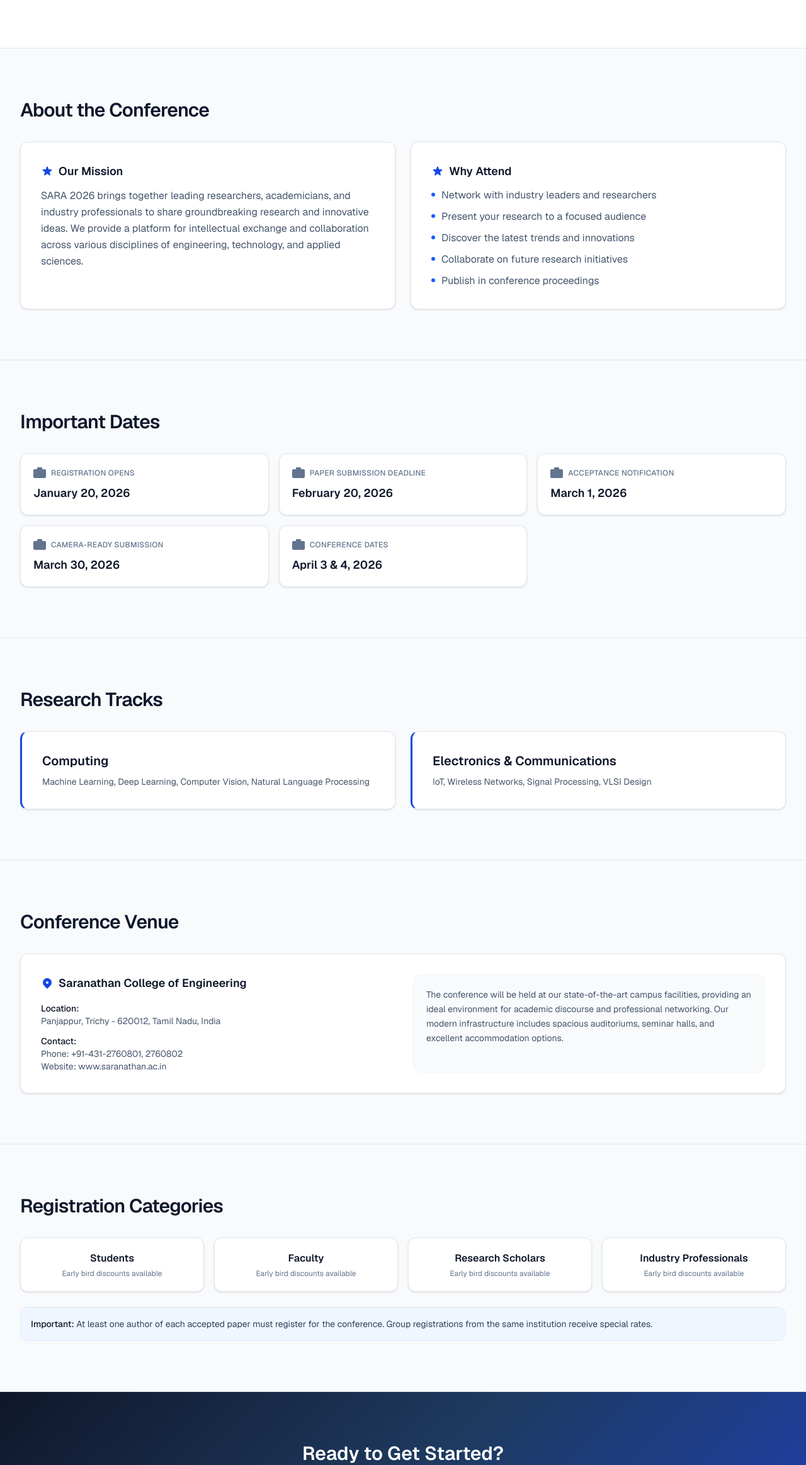
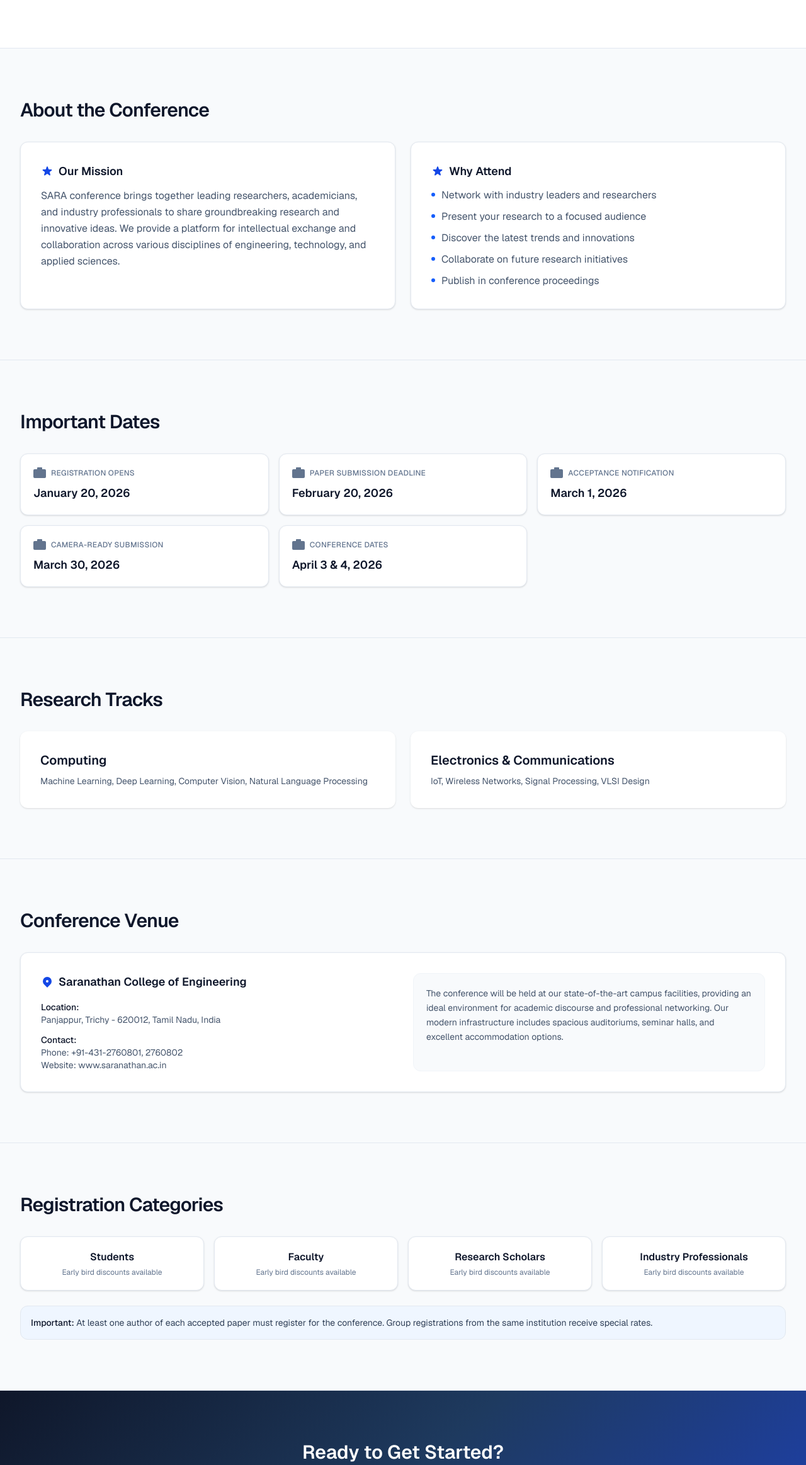
Before and after one commit to SaraConference2k25/conference-management-system-frontend, a Next.js app: page / in a window 1280 px wide. Shown: the part 1309-3635 px from the top of the page at 63% size. Built offline with nearby package versions, Linux system fonts and the light colour scheme; no server answers.

Commit message:
remove order in div  of home and regstration section

```diff
--- a/components/HomeSection.tsx
+++ b/components/HomeSection.tsx
@@ -72,7 +72,7 @@ export default function HomeSection() {
                 <AwardIcon className="w-5 h-5 text-blue-700" /> Our Mission
               </h4>
               <p className="text-sm sm:text-base text-slate-600 leading-relaxed">
-                SARA 2026 brings together leading researchers, academicians, and industry professionals to share
+                SARA conference brings together leading researchers, academicians, and industry professionals to share
                 groundbreaking research and innovative ideas. We provide a platform for intellectual exchange and
                 collaboration across various disciplines of engineering, technology, and applied sciences.
               </p>
@@ -123,7 +123,7 @@ export default function HomeSection() {
           <h3 className="font-semibold tracking-tight text-slate-900 text-2xl sm:text-3xl mb-8">Research Tracks</h3>
           <div className="grid grid-cols-1 md:grid-cols-2 gap-6">
             {tracks.map((track, index) => (
-              <div key={index} className="rounded-xl border border-slate-200 bg-white shadow-sm p-6 sm:p-8 border-l-[3px] border-l-blue-700">
+              <div key={index} className="rounded-xl  border-slate-200 bg-white shadow-sm p-6 sm:p-8">
                 <h4 className="text-xl font-semibold text-slate-900 mb-2">{track.title}</h4>
                 <p className="text-slate-600 text-sm leading-relaxed">{track.description}</p>
               </div>
@@ -178,7 +178,7 @@ export default function HomeSection() {
               </div>
             ))}
           </div>
-          <div className="mt-6 p-4 bg-blue-50 border border-blue-100 rounded-lg">
+          <div className="mt-6 p-4 bg-blue-50 border  rounded-lg">
             <p className="text-sm text-slate-700">
               <span className="font-medium text-slate-900">Important:</span> At least one author of each accepted paper must register for the conference.
               Group registrations from the same institution receive special rates.
--- a/components/RegistrationSection.tsx
+++ b/components/RegistrationSection.tsx
@@ -31,7 +31,7 @@ export default function RegistrationSection() {
         </div>
 
         <div className="grid grid-cols-1 md:grid-cols-2 gap-6 mb-8">
-          <div className="rounded-xl border border-slate-200 bg-white shadow-sm p-6 border-l-[3px] border-l-blue-700">
+          <div className="rounded-xl  border-slate-200 bg-white shadow-sm p-6">
             <h4 className="text-base font-semibold text-slate-900 mb-4 flex items-center gap-2">
               <DocumentIcon /> Registration Details
             </h4>
@@ -50,7 +50,7 @@ export default function RegistrationSection() {
             </ul>
           </div>
 
-          <div className="rounded-xl border border-slate-200 bg-white shadow-sm p-6 border-l-[3px] border-l-slate-700">
+          <div className="rounded-xl border-slate-200 bg-white shadow-sm p-6  border-l-slate-700">
             <h4 className="text-base font-semibold text-slate-900 mb-4 flex items-center gap-2">
               <DocumentIcon /> Registration Fees
             </h4>
```
